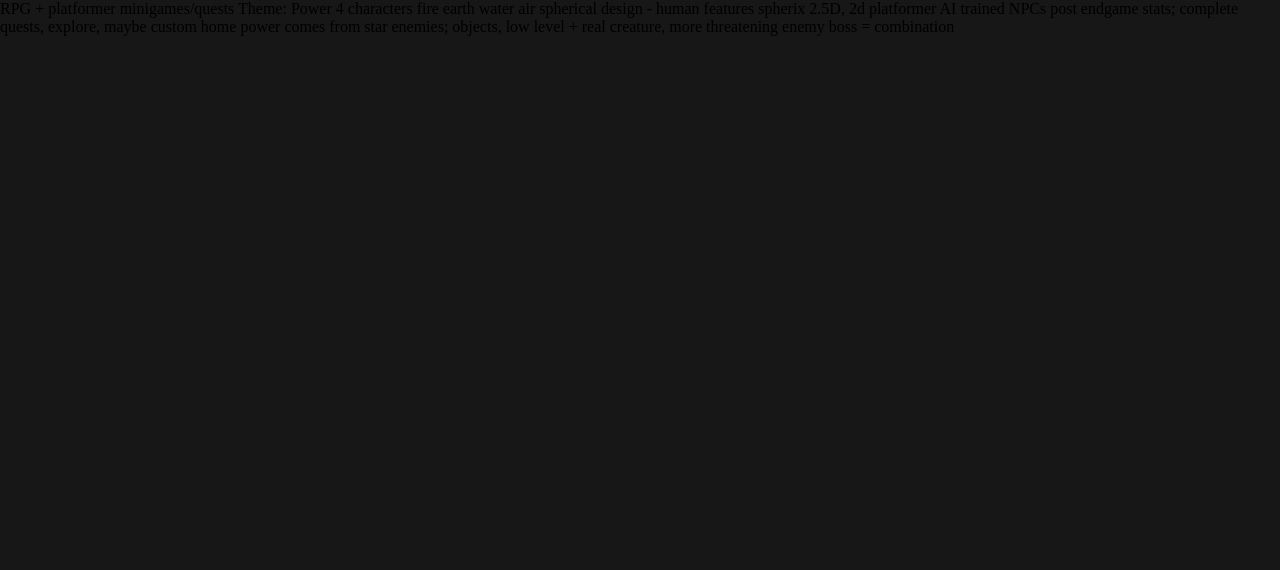
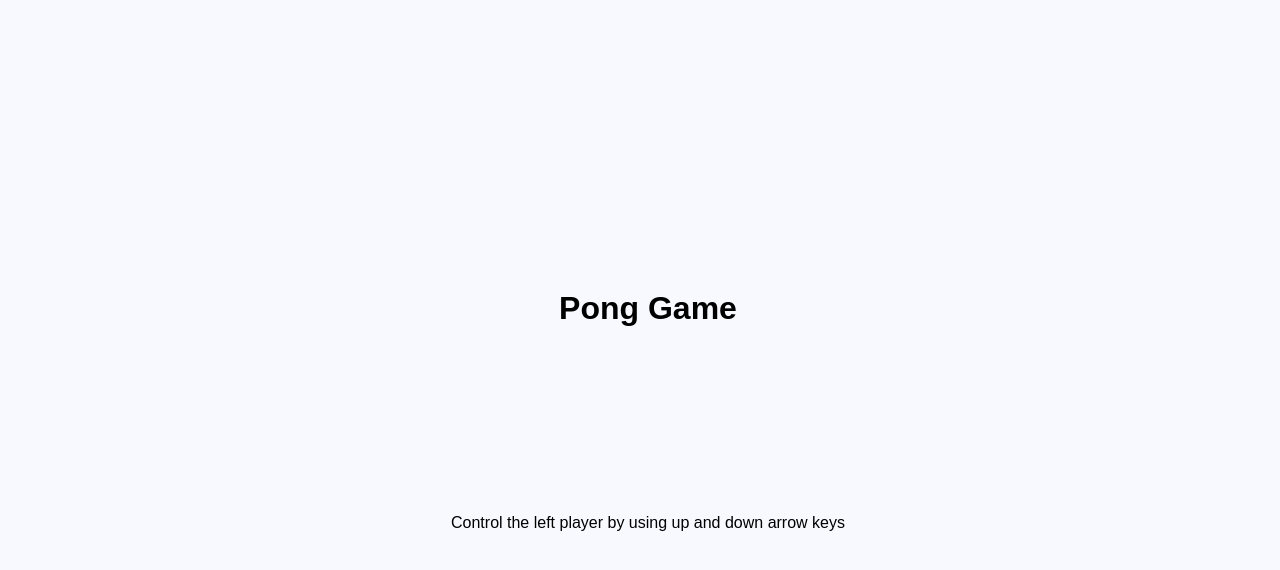
Before and after one commit to TomKyburz/Skyro, a website: page index.html in a window 1280 px wide. Drawn offline with Linux system fonts and the light colour scheme; files that its build step writes are made by us from their sources; a web font is replaced by a local one.

Commit message:
Update index.html

```diff
--- a/index.html
+++ b/index.html
@@ -1,21 +1,32 @@
 <!DOCTYPE html>
+<html lang="en">
 <head>
-    <title>Lytric</title>
-    <link rel="stylesheet" href="/src/style.css">
+    <meta charset="UTF-8">
+    <meta http-equiv="X-UA-Compatible" content="IE=edge">
+    <meta name="viewport" content="width=device-width, initial-scale=1.0">
+    <title>Pong Game</title>
 </head>
+<style>
+    @import url('httpsL//fonts.googleapis.com/css2?family=Poppins&display=swap');
+    * {
+        font-family: 'Poppins', sans-serif;
+    }
+    body {
+        text-align: center;
+        background-color: ghostwhite;
+        display: flex;
+        justify-content: center;
+        align-items: center;
+        height: 100vh;
+        flex-direction: column;
+        position: fixed;
+        width: 100%;
+    }
+</style>
 <body>
-RPG + platformer minigames/quests
-Theme: Power
-4 characters
-fire earth water air
-spherical design - human features
-spherix
-2.5D, 2d platformer
-AI trained NPCs
-post endgame stats; complete quests, explore,
-maybe custom home
-power comes from star
-enemies; objects, low level + real creature, more threatening enemy
-boss = combination
+    <h1>Pong Game</h1>
+    <canvas></canvas>
+    <p>Control the left player by using up and down arrow keys</p>
+    <script src="./script.js"></script>
 </body>
 </html>
```
